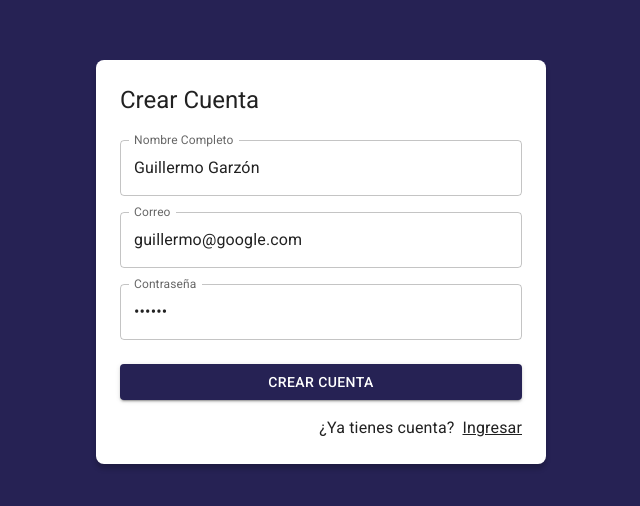
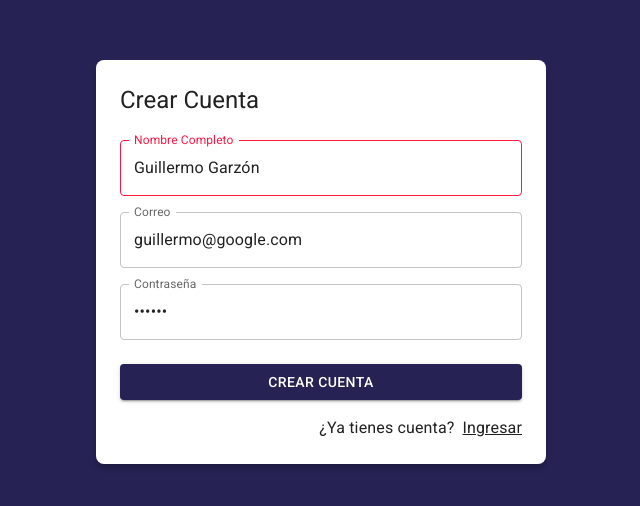
Before and after one commit to GuilleGarzon/JournalApp, a React (Vite) app: page /auth/register in a window 1280 px wide. Shown: the part 138-644 px from the top of the page, without its empty margins (319-959 px from the left). Built offline with nearby package versions, Linux system fonts and the light colour scheme.

Commit message:
feat: Form Error handling

```diff
--- a/src/auth/pages/RegisterPage.jsx
+++ b/src/auth/pages/RegisterPage.jsx
@@ -9,14 +9,22 @@
     email: 'guillermo@google.com',
     password: '123456',
     displayName: 'Guillermo Garzón'
-
   }
 
-  const { displayName, email, password, onInputChange } = useForm(formData);
+  const formValidations = {
+    email: [ (value) => value.includes('@'), 'El correo debe tener una @' ],
+    password: [ (value) => value.length >= 6, 'El password debe tener más de 6 letras' ],
+    displayName: [ (value) => value.length >= 1, 'El nombre es obligatorio' ],
+  }
+
+  const {
+    formState, displayName, email, password, onInputChange,
+    isFormValid, displayNameValid, emailValid, passwordValid,
+   } = useForm(formData, formValidations);
 
   const onSubmit = ( event ) => {
     event.preventDefault();
-    console.log({ email, password, displayName });
+    console.log(formState);
   }
 
   return (
@@ -33,6 +41,8 @@
               name="displayName"
               value={ displayName }
               onChange={ onInputChange }
+              error={ !displayNameValid }
+              helperText={ displayNameValid }
             />
           </Grid>
 
--- a/src/firebase/config.js
+++ b/src/firebase/config.js
@@ -12,7 +12,7 @@
   projectId: process.env.FIREBASE_projectId,
   storageBucket: process.env.FIREBASE_storageBucket,
   messagingSenderId: process.env.FIREBASE_messagingSenderId,
-  appId: process.env.FIREBASE_appId,
+  appId: process.env.FIREBASE_appId
 };
 
 // Initialize Firebase
--- a/src/hooks/useForm.js
+++ b/src/hooks/useForm.js
@@ -1,6 +1,6 @@
 import { useState } from 'react';
 
-export const useForm = ( initialForm = {} ) => {
+export const useForm = ( initialForm = {}, formValidations = {} ) => {
 
     const [ formState, setFormState ] = useState( initialForm );
 
```
